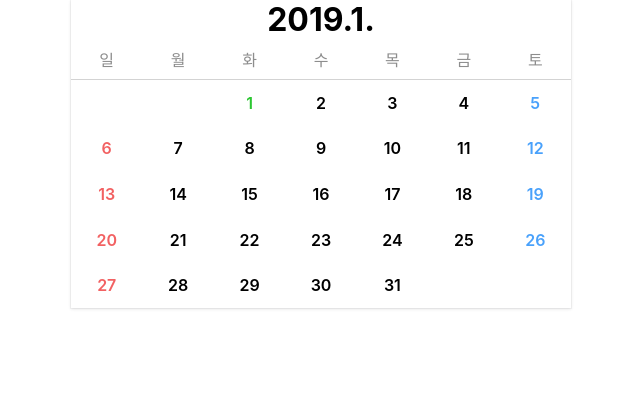
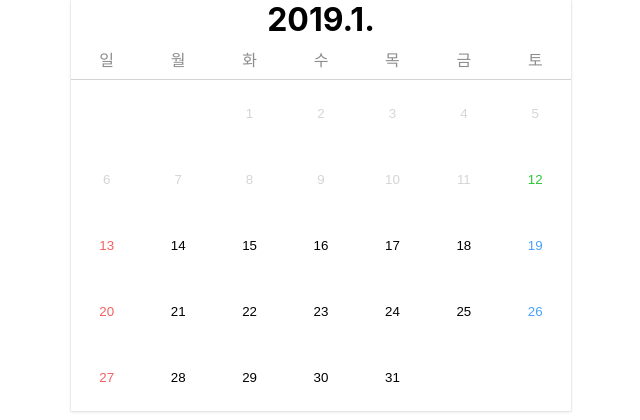
Before and after one commit to be-lgreen/react-DatePicker, a React (Create React App) app: page / in a window 1280 px wide. Shown: the top 420 px of the page, without its empty margins (319-959 px from the left). Built offline with nearby package versions, Linux system fonts and the light colour scheme.

Commit message:
Change the textual date to a button

```diff
--- a/src/components/DatePicker.js
+++ b/src/components/DatePicker.js
@@ -4,20 +4,63 @@ import DayNamesContainer from "./DayNamesContainer";
 import DaysContainer from "./DaysContainer";
 
 class DatePicker extends Component{
+    constructor(props){
+        super(props);
+        this.handleDayClick = this.handleDayClick.bind(this);
+    }
+    state = {
+        selectedDate: new Date(),
+        selectedDate2: null,
+        isStartDateSelected: false
+    }
+
     render(){
-        const currentDate = new Date();
+        const{ selectedDate, selectedDate2, isStartDateSelected } = this.state;
+        const{
+            handleDayClick
+        } = this;
+
         return(
             <div className="DatePickerTemplate">
-                <div className="DatePickerTitle">{currentDate.getFullYear() + "." + (currentDate.getMonth()+1) + "."}</div>
+                <div className="DatePickerTitle">{selectedDate.getFullYear() + "." + (selectedDate.getMonth()+1) + "."}</div>
                 <div className="DatePickerDayNamesContainer">
                     <DayNamesContainer/>
                 </div>
                 <div className="DatePickerDaysContainer">
-                    <DaysContainer/>
+                    <DaysContainer
+                    selectedDate={selectedDate}
+                    selectedDate2={selectedDate2}
+                    isStartDateSelected={isStartDateSelected}
+                    handleDayClick={handleDayClick}/>
                 </div>
             </div>
         );
     }
+
+    handleDayClick(newDay){
+        const {selectedDate, isStartDateSelected} = this.state;
+        console.log("isStartDateSelected : ", isStartDateSelected);
+        if(isStartDateSelected === false){
+            this.setState({
+                selectedDate: new Date(
+                    selectedDate.getFullYear(),
+                    selectedDate.getMonth(),
+                    newDay.getDate()
+                ),
+                selectedDate2: null,
+                isStartDateSelected: true
+            })
+        }else if(isStartDateSelected === true){
+            this.setState({
+                selectedDate2: new Date(
+                    selectedDate.getFullYear(),
+                    selectedDate.getMonth(),
+                    newDay.getDate()
+                ),
+                isStartDateSelected: false
+            })
+        }
+    }
 }
 
 export default DatePicker;
--- a/src/components/Day.css
+++ b/src/components/Day.css
@@ -0,0 +1,87 @@
+.EmptyStateDay{
+    display: block;
+    flex: 1 0 0%;
+    width: 100%;
+    padding: 0.8rem;
+    outline: none;
+    border: none;
+
+    background: transparent;
+}
+
+.GrayStateDay{
+    display: block;
+    flex: 1 0 0%;
+    width: 100%;
+    padding: 0.8rem;
+    outline: none;
+    border: none;
+
+    background: transparent;
+    color:  rgb(213, 213, 213);
+}
+
+.DayBlack{
+    display: block;
+    flex: 1 0 0%;
+    width: 100%;
+    padding: 0.8rem;
+    outline: none;
+    border: none;
+    cursor: pointer;
+
+    background: transparent;
+    color: black;
+
+}
+
+.DayRed{
+    display: block;
+    flex: 1 0 0%;
+    width: 100%;
+    padding: 0.8rem;
+    outline: none;
+    border: none;
+    cursor: pointer;
+
+    background: transparent;
+    color: rgb(242, 97, 98);
+}
+
+.DayBlue{
+    display: block;
+    flex: 1 0 0%;
+    width: 100%;
+    padding: 0.8rem;
+    outline: none;
+    border: none;
+    cursor: pointer;
+
+    background: transparent;
+    color: rgb(73, 161, 251)
+}
+
+.DayGreen{
+    display: block;
+    flex: 1 0 0%;
+    width: 100%;
+    padding: 0.8rem;
+    outline: none;
+    border: none;
+    cursor: pointer;
+
+    background: transparent;
+    color:  rgb(44, 199, 50);
+}
+
+.DaySelected{
+    display: block;
+    flex: 1 0 0%;
+    width: 100%;
+    padding: 0.8rem;
+
+    background: cornflowerblue;
+    outline: none;
+    border: none;
+    cursor: pointer;
+}
--- a/src/components/Day.js
+++ b/src/components/Day.js
@@ -1,9 +1,19 @@
 import React, {Component} from "react";
 import "./Day.css"
 
-const Day = ({day}) => {
+const Day = ({day, color, handleDayClick, selected}) => {
+    if(day === null){
+        return <div className="EmptyStateDay"></div>
+    }
+
+    if(color === "Gray"){
+        return <button className="GrayStateDay" disabled="true">{day.getDate()}</button>
+    }
+
+    let className = "Day";
+    className = className + (selected ? "Selected" : color);
     return(
-        <button>{day}</button>
+            <button className={className} onClick={handleDayClick.bind(this,day)}>{day.getDate()}</button>
     );
 };
 
--- a/src/components/DaysContainer.css
+++ b/src/components/DaysContainer.css
@@ -3,7 +3,7 @@
     justify-content: center;
 }
 
-.pastDay, .currentDay, .redDay, .blueDay, .blackDay{
+.Day{
     flex: 1 0 0%;
     background: transparent;
     font-size: 1em;
@@ -11,22 +11,3 @@
     text-align: center;
     padding: 0.8em;
 }
-.pastDay{
-    color: rgb(213, 213, 213);
-}
-
-.currentDay{
-    color: rgb(44, 199, 50);
-}
-
-.redDay{
-    color: rgb(242, 97, 98);
-}
-
-.blueDay{
-    color: rgb(73, 161, 251)
-}
-
-.blackDay{
-    color: black;
-}
--- a/src/components/DaysContainer.js
+++ b/src/components/DaysContainer.js
@@ -29,41 +29,75 @@ function getDaysOfMonth(thisYear, thisMonth){
     return monthArray;
 }
 
-function getDayMarkup(day){
-    const currentDate = new Date();
-    let renderDay = " ";
-    if(day !== null){
-        renderDay = day.getDate();
-        if(renderDay < currentDate.getDate())
-            return(<div className="pastDay">{renderDay}</div>);
-        else if(renderDay === currentDate.getDate())
-            return(<div className="currentDay">{renderDay}</div>);
-        else{
-            if(day.getDay() === 0)
-                return(<div className="redDay">{renderDay}</div>)
-            else if(day.getDay() === 6)
-                return(<div className="blueDay">{renderDay}</div>)
-            else
-                return(<div className="blackDay">{renderDay}</div>)
-        }
-    }else{
-        return(<div className="blackDay">{renderDay}</div>)
+class DaysContainer extends Component{
+    constructor(props){
+        super(props);
+        this.getDayMarkup = this.getDayMarkup.bind(this);
     }
-}
+    render(){
+        const{ selectedDate } = this.props;
 
-class DaysContainer extends Component{
-
-    render(){
-        const currentDate = new Date();
-        const thisYear = currentDate.getFullYear();
-        const thisMonth = currentDate.getMonth();
+        const thisYear = selectedDate.getFullYear();
+        const thisMonth = selectedDate.getMonth();
 
         const monthArray = getDaysOfMonth(thisYear, thisMonth);
-        const daysOfMonthMarkup = monthArray.map(week => <div className="week">{week.map(getDayMarkup)}</div>);
+        const daysOfMonthMarkup = monthArray.map(week => <div className="week">{week.map(this.getDayMarkup)}</div>);
         return(
             <div>{daysOfMonthMarkup}</div>
         );
     }
+
+    getDayMarkup(day){
+        const { selectedDate, selectedDate2, isStartDateSelected, handleDayClick} = this.props;
+
+
+        if(day !== null){
+
+            //if component uploaded for the first time, variable isStartDateSelected is false
+            let selected = false;
+            if(isStartDateSelected === true){
+                selected = (day.getDate() === selectedDate.getDate());
+            }
+
+            const currentDate = new Date(2019,0,12).getDate();
+            const renderDate = day.getDate();
+
+            if(renderDate < currentDate)
+                return(<div className="Day"><Day day={day} color={"Gray"}/></div>)
+            else if(renderDate === currentDate)
+                return(<div className="Day"><Day day={day} color={"Green"} handleDayClick={handleDayClick} selected={renderDate===selectedDate.getDate()}/></div>);
+            else{
+                if(day.getDay() === 0)
+                    return(<div className="Day"><Day day={day} color={"Red"} handleDayClick={handleDayClick} selected={renderDate===selectedDate.getDate()}/></div>)
+                else if(day.getDay() === 6)
+                    return(<div className="Day"><Day day={day} color={"Blue"} handleDayClick={handleDayClick} selected={renderDate===selectedDate.getDate()}/></div>)
+                else
+                    return(<div className="Day"><Day day={day} color={"Black"} handleDayClick={handleDayClick} selected={renderDate===selectedDate.getDate()}/></div>)
+
+            }
+        }else{
+            return(<div className="Day"><Day day={null}/></div>)
+        }
+        /*
+        const currentDate = new Date();
+        if(day !== null){
+            const renderDay = day.getDate();
+            if(renderDay < currentDate.getDate())
+                return(<div className="Day"><Day day={day} color={"Gray"} handleDayClick={handleDayClick} selected={renderDay===selectedDate.getDate()}/></div>);
+            else if(renderDay === currentDate.getDate())
+                return(<div className="Day"><Day day={day} color={"Green"} handleDayClick={handleDayClick} selected={renderDay===selectedDate.getDate()}/></div>);
+            else{
+                if(day.getDay() === 0)
+                    return(<div className="Day"><Day day={day} color={"Red"} handleDayClick={handleDayClick} selected={renderDay===selectedDate.getDate()}/></div>)
+                else if(day.getDay() === 6)
+                    return(<div className="Day"><Day day={day} color={"Blue"} handleDayClick={handleDayClick} selected={renderDay===selectedDate.getDate()}/></div>)
+                else
+                    return(<div className="Day"><Day day={day} color={"Black"} handleDayClick={handleDayClick} selected={renderDay===selectedDate.getDate()}/></div>)
+            }
+        }else{
+            return(<div className="Day"><Day day={null}/></div>)
+        }*/
+    }
 }
 
 export default DaysContainer;
```
